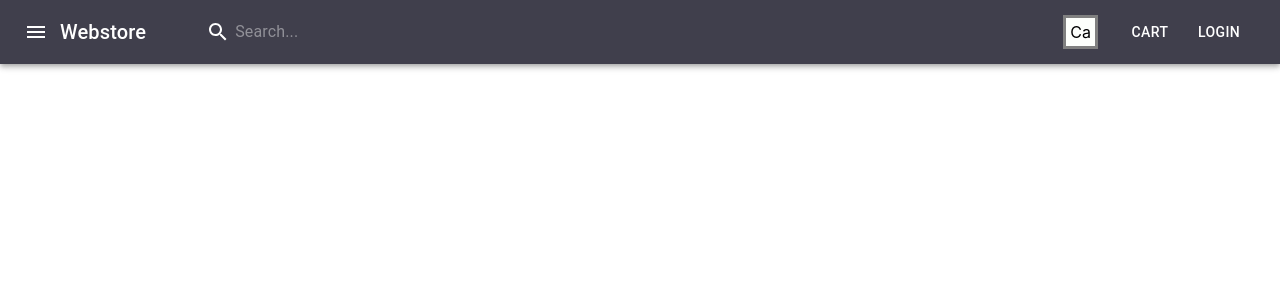
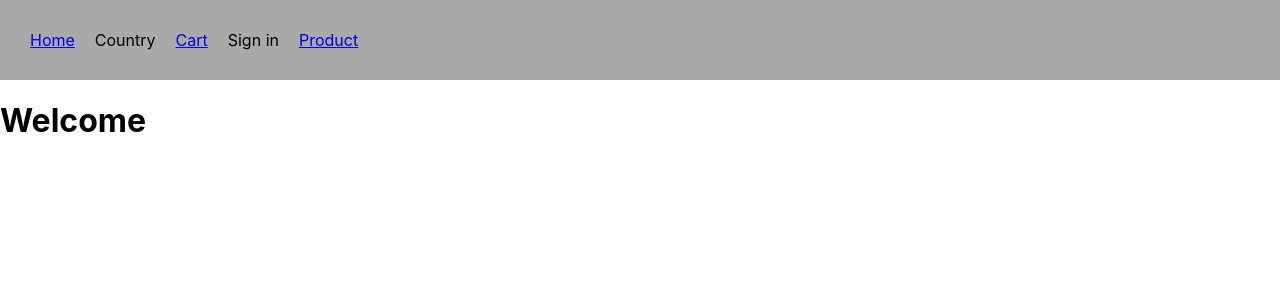
Before and after one commit to zeeshanjafri/webstore, a React (Create React App) app: page / in a window 1280 px wide. Shown: the top 300 px of the page. Built offline with nearby package versions, Linux system fonts and the light colour scheme.

Commit message:
Added react router routing

```diff
--- a/package.json
+++ b/package.json
@@ -10,6 +10,7 @@
     "@testing-library/user-event": "^12.1.10",
     "react": "^17.0.1",
     "react-dom": "^17.0.1",
+    "react-router-dom": "^5.2.0",
     "react-scripts": "4.0.3",
     "styled-components": "^5.2.1",
     "web-vitals": "^1.0.1"
--- a/src/Components/App/App.js
+++ b/src/Components/App/App.js
@@ -1,10 +1,74 @@
 import Navbar from "../Navbar/Navbar";
+import LandingPage from "../LandingPage/LandingPage";
+import Cart from "../Cart/Cart";
+import Product from "../Product/Product";
+import styled from "styled-components";
+import React from "react";
+import Button from "@material-ui/core/Button";
+import { Link } from "react-router-dom";
+
+import { BrowserRouter as Router, Route, Switch } from "react-router-dom";
+
+const NavDiv = styled.div`
+  width: 100%;
+  position: static;
+  top: 0;
+  overflow: hidden;
+  background-color: darkgrey;
+  ul {
+    list-style-type: none;
+    display: flex;
+    flex-direction: row;
+    padding: 10px;
+    margin: 10px;
+  }
+
+  ul li {
+    margin: 10px;
+  }
+`;
+
+const CountrySelection = styled.div`
+  border-style: solid;
+  border-color: grey;
+  background-color: #fdfffc;
+  padding: 4px;
+  margin: 0 20px 0 auto;
+  color: black;
+`;
 
 function App() {
   return (
-    <div>
-      <Navbar />
-    </div>
+    <Router>
+      <NavDiv>
+        <ul>
+          <li>
+            <Link to="/landingpage">Home</Link>
+          </li>
+          <li>Country</li>
+          <li>
+            <Link to="/cart">Cart</Link>
+          </li>
+          <li>Sign in</li>
+          <li>
+            <Link to="/product">Product</Link>
+          </li>
+        </ul>
+      </NavDiv>
+
+      {/* <Navbar /> */}
+      <Switch>
+        <Route path="/cart">
+          <Cart />
+        </Route>
+        <Route path="/product">
+          <Product />
+        </Route>
+        <Route path="/">
+          <LandingPage />
+        </Route>
+      </Switch>
+    </Router>
   );
 }
 
--- /dev/null
+++ b/src/Components/LandingPage/LandingPage.js
@@ -0,0 +1,11 @@
+import React from "react";
+
+function LandingPage() {
+  return (
+    <div>
+      <h1>Welcome</h1>
+    </div>
+  );
+}
+
+export default LandingPage;
--- a/src/Components/Navbar/Navbar.js
+++ b/src/Components/Navbar/Navbar.js
@@ -8,6 +8,7 @@ import IconButton from "@material-ui/core/IconButton";
 import MenuIcon from "@material-ui/icons/Menu";
 import SearchIcon from "@material-ui/icons/Search";
 import InputBase from "@material-ui/core/InputBase";
+import { Link } from "react-router-dom";
 
 const StyledButton = styled(Button)`
   margin: 0 5px 0 0;
@@ -47,12 +48,14 @@ function Navbar() {
           <MenuIcon />
         </IconButton>
         <Typography variant="h6">Webstore</Typography>
-        <SearchBar>
+        {/* <SearchBar>
           <SearchIcon />
           <StyledInputBase placeholder="Search..." />
-        </SearchBar>
+        </SearchBar> */}
         <CountrySelection>Ca</CountrySelection>
-        <StyledButton>Cart</StyledButton>
+        <StyledButton>
+          <Link to="/cart">Cart</Link>
+        </StyledButton>
         <StyledButton>Login</StyledButton>
       </StyledToolbar>
     </AppBar>
```
Also changed, not shown: 1 other file (tests, documents, lock files or other folders).
